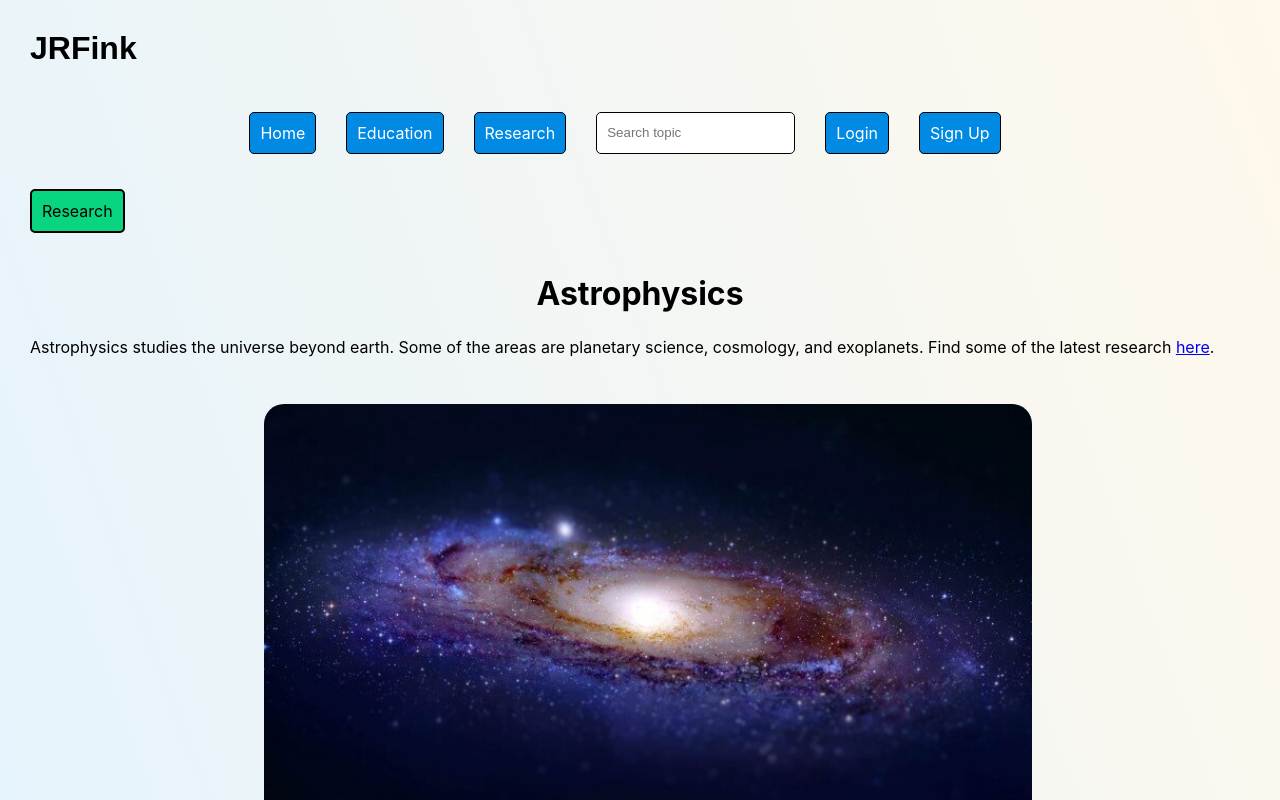
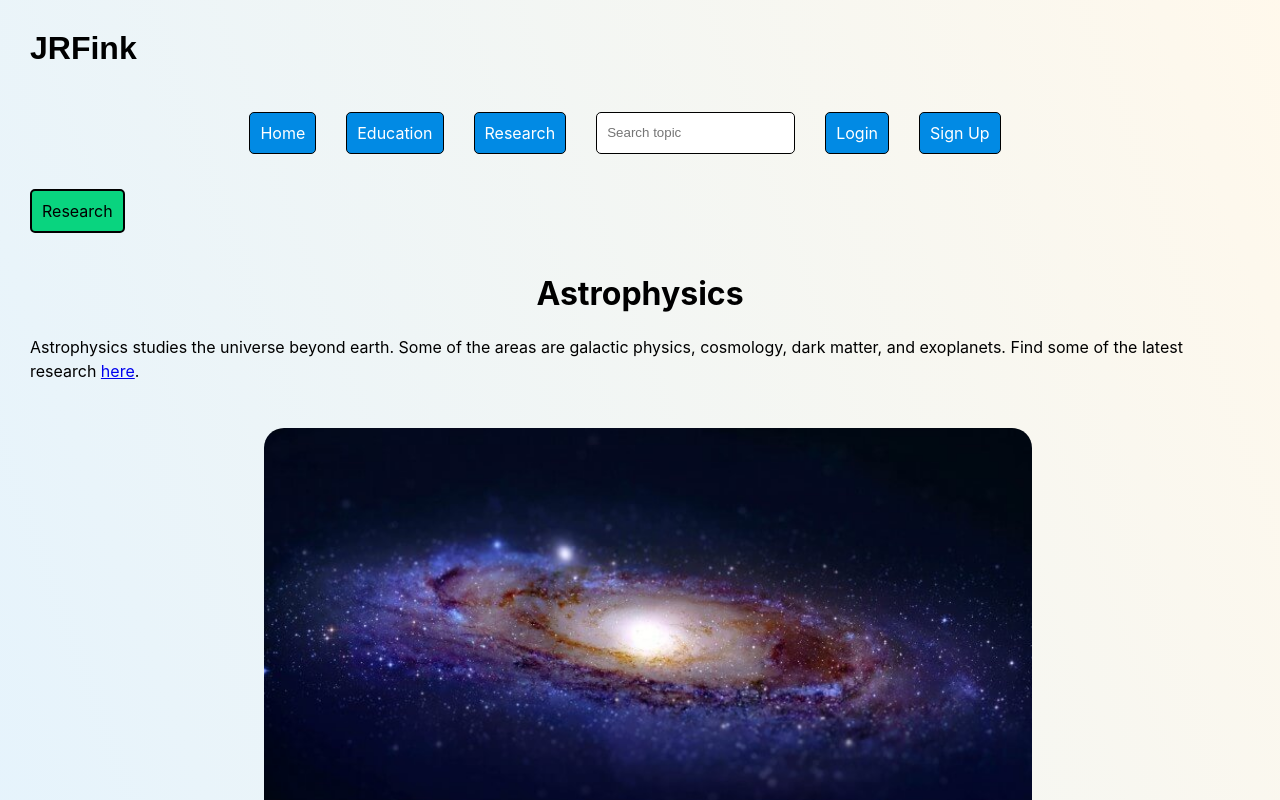
Before and after one commit to JRFink/jrfphyspagesnew, a Next.js app: page /research/astr in a window 1280 px wide. Shown: the top 800 px of the page. Built offline with nearby package versions, Linux system fonts and the light colour scheme.

Commit message:
Update index.tsx

```diff
--- a/pages/research/astr/index.tsx
+++ b/pages/research/astr/index.tsx
@@ -15,7 +15,7 @@ const Astr = () => {
                 </h1>
             </div>
             <p>
-                Astrophysics studies the universe beyond earth. Some of the areas are planetary science, cosmology, and exoplanets.
+                Astrophysics studies the universe beyond earth. Some of the areas are galactic physics, cosmology, dark matter, and exoplanets.
                 Find some of the latest research <a href="https://journals.aps.org/prresearch/subjects/astrophysics">here</a>.
             </p>
             <br></br>
```
